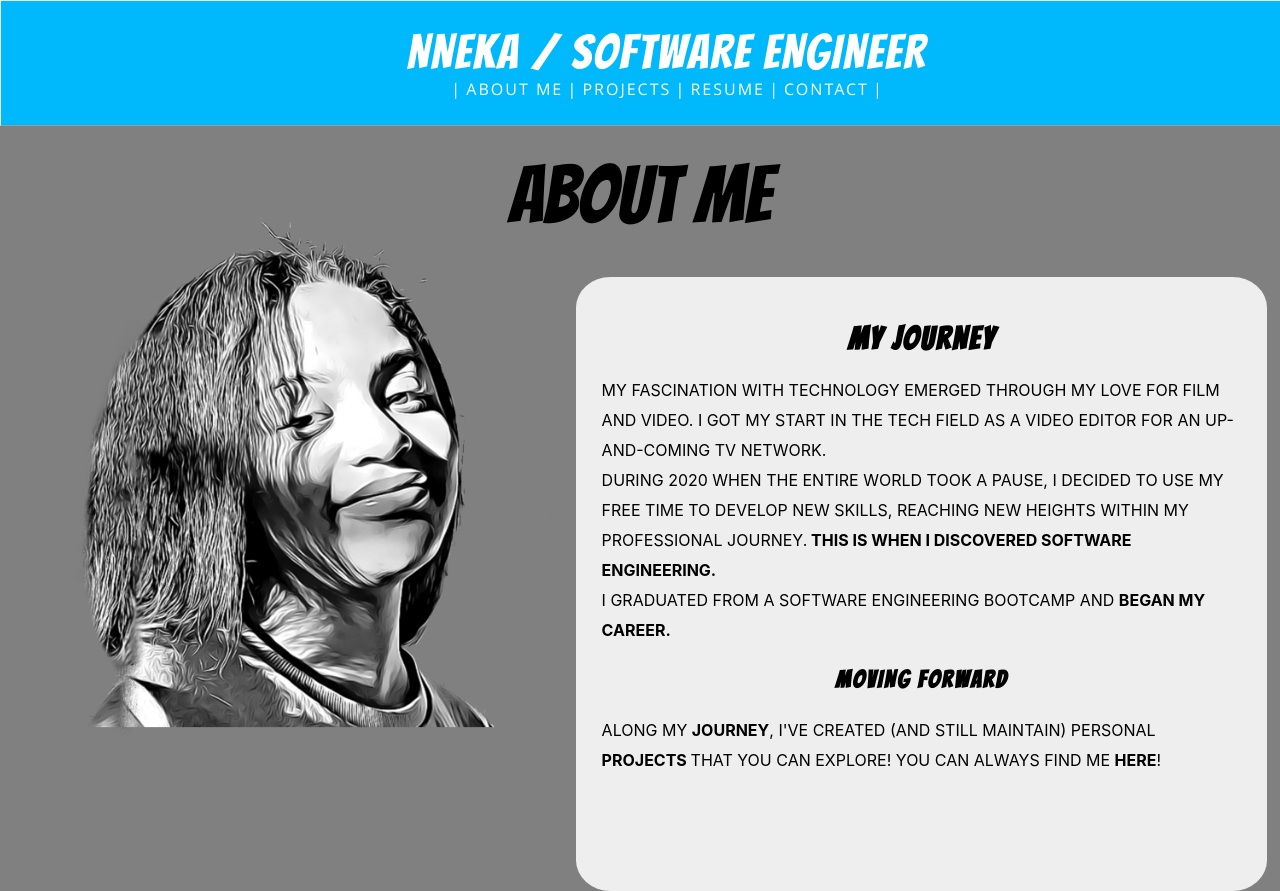
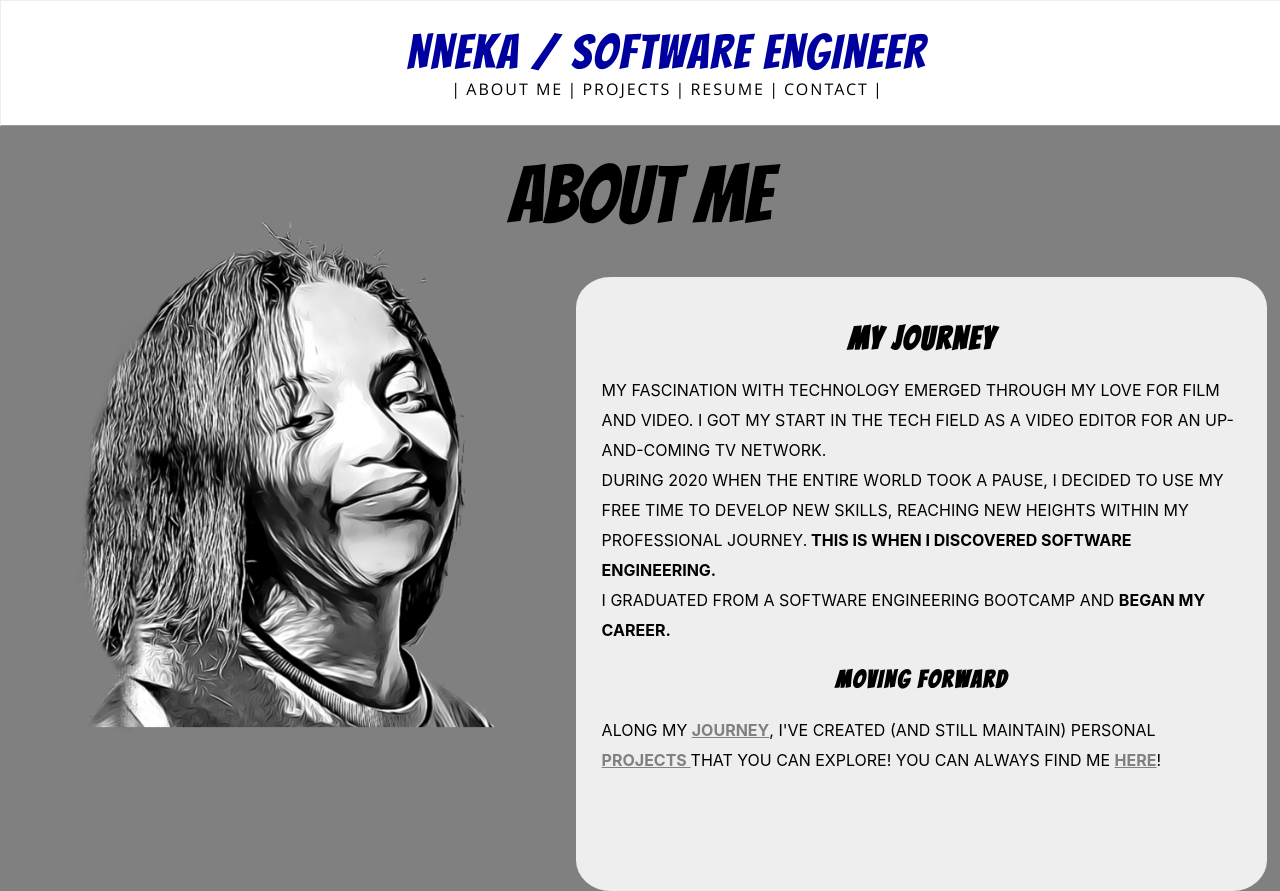
Before and after one commit to nnekauf/portfolio, a React (Create React App) app: page / in a window 1280 px wide. Shown: the top 891 px of the page. Built offline with nearby package versions, Linux system fonts and the light colour scheme.

Commit message:
Changes the color of the about text and links

```diff
--- a/src/App.css
+++ b/src/App.css
@@ -40,8 +40,8 @@
 } */
 
 .NavBar {
-  background-color: rgb(29, 29, 29);
-  color: rgb(255, 255, 255);
+  background-color: rgb(255, 255, 255);
+  color: rgb(0, 0, 0);
   width: 100%;
   height: 5%;
   position: sticky;
@@ -57,20 +57,20 @@
 
 }
 .NavBar #nameTitle{
-  color: #ffffff
+  color: #00009f
 }
 .navLink{
   text-decoration: none;
-  color: rgb(255, 255, 255);
+  color: rgb(0, 0, 0);
   letter-spacing: 2px;
 }
-.NavBar:hover{
+/* .NavBar:hover{
   background-color: rgb(0, 185, 252);
 
-}
+} */
 .navLink:hover {
   text-decoration-line: underline;
-  color:white;
+  color:#00009f;
   font-weight: bold;
   font-size: 1.5em;
 }
@@ -89,6 +89,7 @@
   /* font-size: 1.5em; */
   z-index: 2;
   padding: 2%;
+
   position: relative;
   text-transform: uppercase;
   left: 45%;
@@ -107,8 +108,9 @@
   filter:blur(10%)
 } */
 .aboutText:hover{
-  background-color: rgb(0, 185, 252);
+  background-color: #00009f;
   color: white;
+
 
 }
 /* <div id="aboutName" style={{zIndex: "2", position: "relative",
@@ -131,13 +133,13 @@
    */
 }
 
-.faceOverlay:hover{
+/* .faceOverlay:hover{ */
 
-  opacity: 20%;
+  /* opacity: 20%; */
   /* padding-right: 10%, */
   /* object-fit: cover;
    */
-}
+/* } */
 .aboutName{
   z-index: 2;
   position: relative;
@@ -149,13 +151,12 @@
 
 }
 .aboutName:hover{
-  color: rgb(0, 185, 252);
+  color: #00009f;
 }
 
 .aboutLink{
-  text-decoration: none;
-  color:rgb(0, 0, 0);
-
+  /* text-decoration:rgb(0, 0, 0); */
+  color:rgb(128, 128, 128);
   font-weight: bold;
 }
 .aboutLink:hover{
@@ -172,13 +173,13 @@
   font-family: Bangers;
   letter-spacing: 2p;
   font-size: 5em;
-  color: #00009f;
+  color: #000000;
   margin-top: -4%;
 
 }
-/* .mainTitle:hover{
+.mainTitle:hover{
   color: rgb(0, 185, 252);
-} */
+}
 .projects{
   margin: 5%;
 
```
